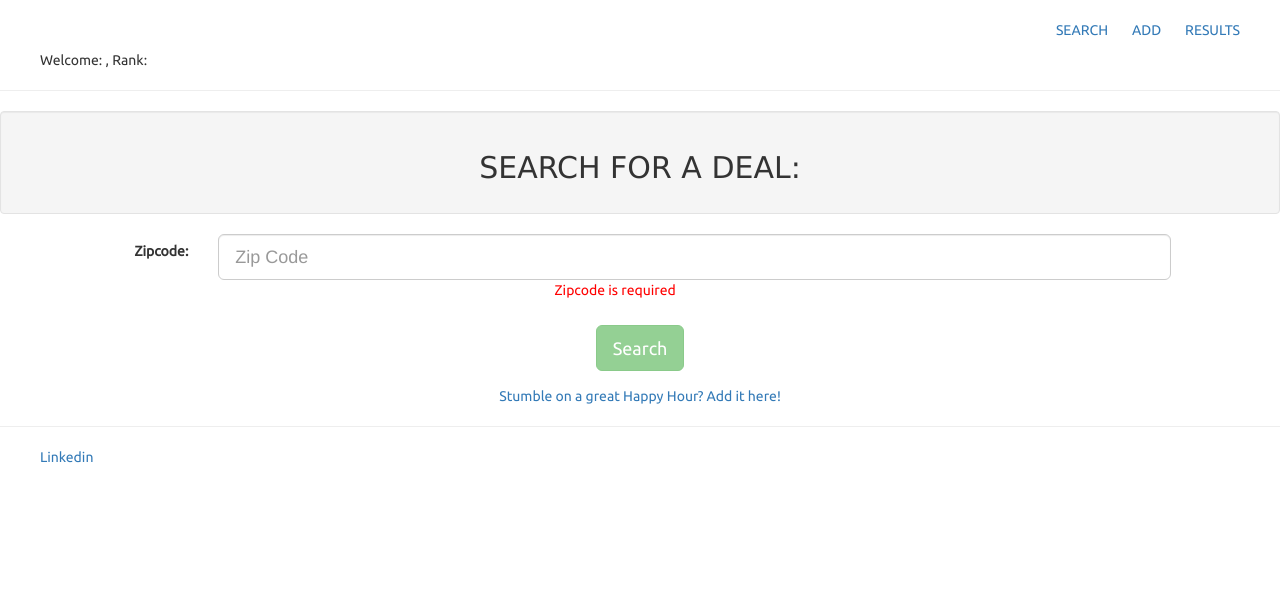
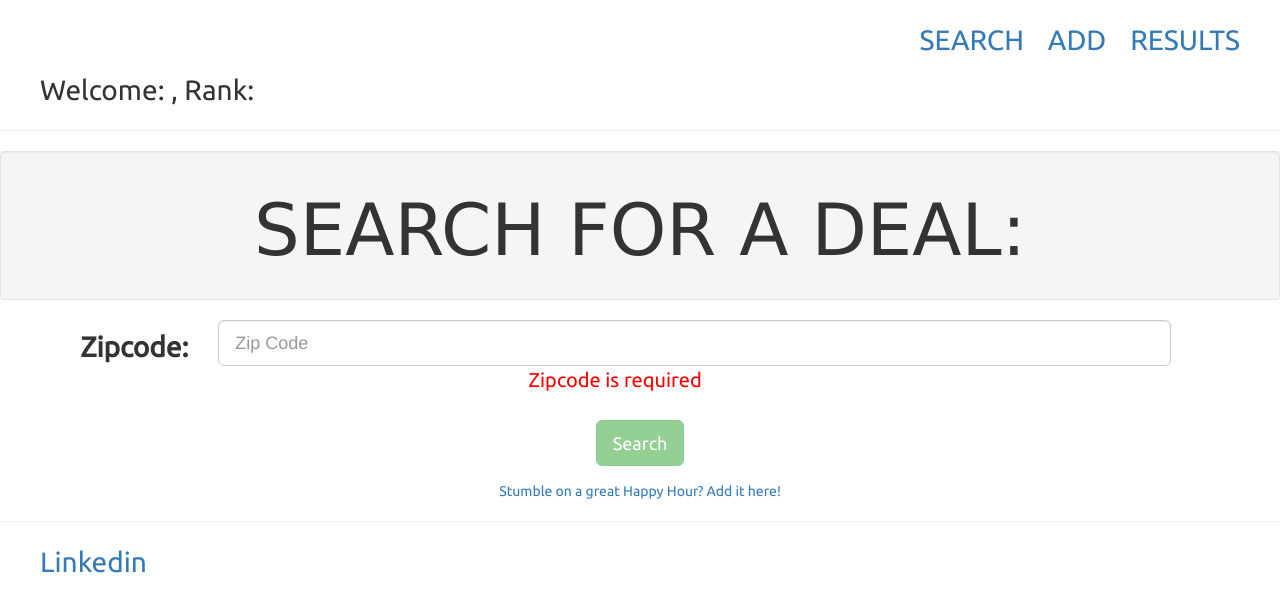
Before and after one commit to paulstafki/hosehead, a website: page client/views/routes/landing.html in a window 1280 px wide. Drawn offline with Linux system fonts and the light colour scheme; files that its build step writes are made by us from their sources; no server answers; files whose address does not match are found by name; a web font is replaced by a local one.

Commit message:
Sizing updates

```diff
--- a/client/styles/style.css
+++ b/client/styles/style.css
@@ -10,12 +10,18 @@ h3, h4, h5, label, li, p, a, button {
     font-family: Ubuntu, Verdana, sans-serif;
 }
 
+label {
+    font-size: 28px;
+}
+
 li {
     list-style-type: none;
+
 }
 
 p {
     color: #FF0000;
+    font-size: 20px;
 }
 
 .resultsDiv li, .resultsHeader li, .navBar li, .userBar li {
@@ -43,6 +49,10 @@ p {
     margin-right: 40px;
 }
 
+.navBar li, .footerNav li, .userBar li {
+    font-size: 28px;
+}
+
 .navBar li {
     padding-left: 20px;
 }
@@ -59,3 +69,7 @@ p {
 .userBar {
     text-align: left;
 }
+
+h1, h2 {
+    font-size: 72px;
+}
--- a/server/public/assets/styles/style.css
+++ b/server/public/assets/styles/style.css
@@ -10,12 +10,18 @@ h3, h4, h5, label, li, p, a, button {
     font-family: Ubuntu, Verdana, sans-serif;
 }
 
+label {
+    font-size: 28px;
+}
+
 li {
     list-style-type: none;
+
 }
 
 p {
     color: #FF0000;
+    font-size: 20px;
 }
 
 .resultsDiv li, .resultsHeader li, .navBar li, .userBar li {
@@ -43,6 +49,10 @@ p {
     margin-right: 40px;
 }
 
+.navBar li, .footerNav li, .userBar li {
+    font-size: 28px;
+}
+
 .navBar li {
     padding-left: 20px;
 }
@@ -59,3 +69,7 @@ p {
 .userBar {
     text-align: left;
 }
+
+h1, h2 {
+    font-size: 72px;
+}
```
